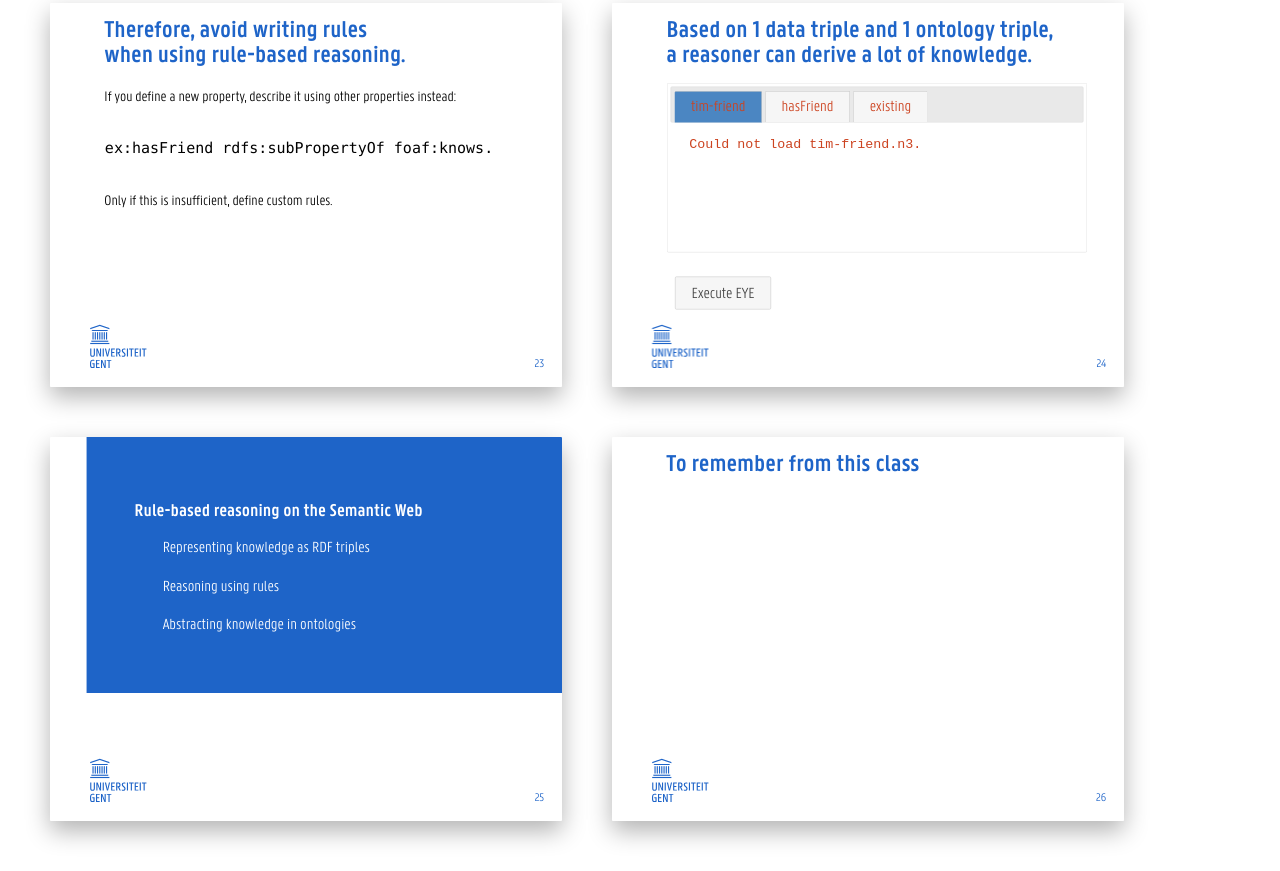
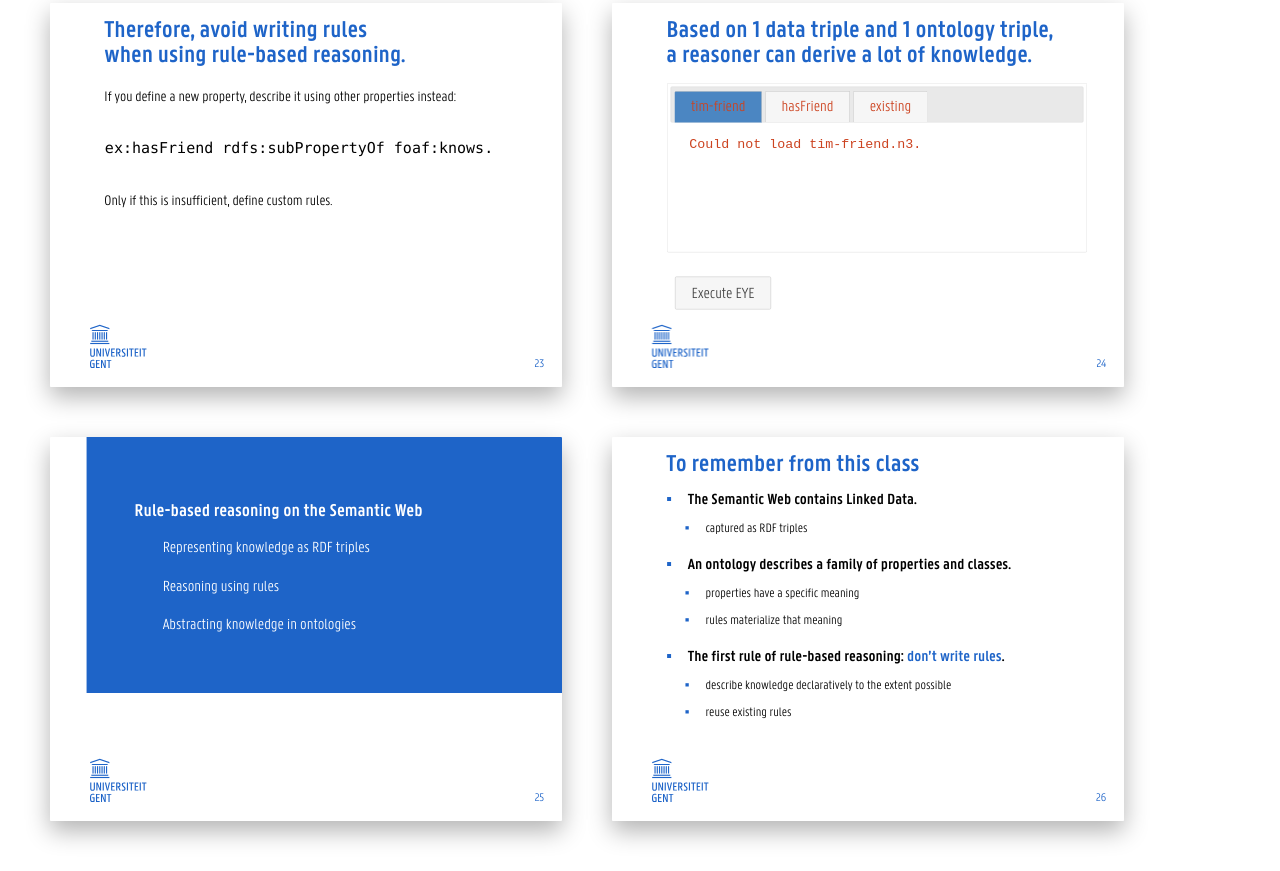
Before and after one commit to RubenVerborgh/Semantic-Web-Reasoning, a website: page index.html in a window 1280 px wide. Shown: the part 4945-5816 px from the top of the page. Drawn offline with Linux system fonts and the light colour scheme; no server answers; files whose address does not match are found by name.

Commit message:
Add summary.

```diff
--- a/index.html
+++ b/index.html
@@ -281,8 +281,30 @@ foaf:knows a rdf:Property.
     </ul>
   </div>
 
-  <div class="slide">
+  <div class="slide" class="summary">
     <h2>To remember from this class</h2>
+    <ul>
+      <li class="next">
+        The Semantic Web contains Linked Data.
+        <ul>
+          <li> captured as RDF triples</li>
+        </ul>
+      </li>
+      <li class="next">
+        An ontology describes a family of properties and classes.
+        <ul>
+          <li> properties have a specific meaning</li>
+          <li> rules materialize that meaning</li>
+        </ul>
+      </li>
+      <li class="next">
+        The first rule of rule-based reasoning: <strong class="next">don’t write rules</strong>.
+        <ul class="next">
+          <li> describe knowledge declaratively to the extent possible</li>
+          <li> reuse existing rules</li>
+        </ul>
+      </li>
+    </ul>
   </div>
 
   <div class="progress"></div>
```
